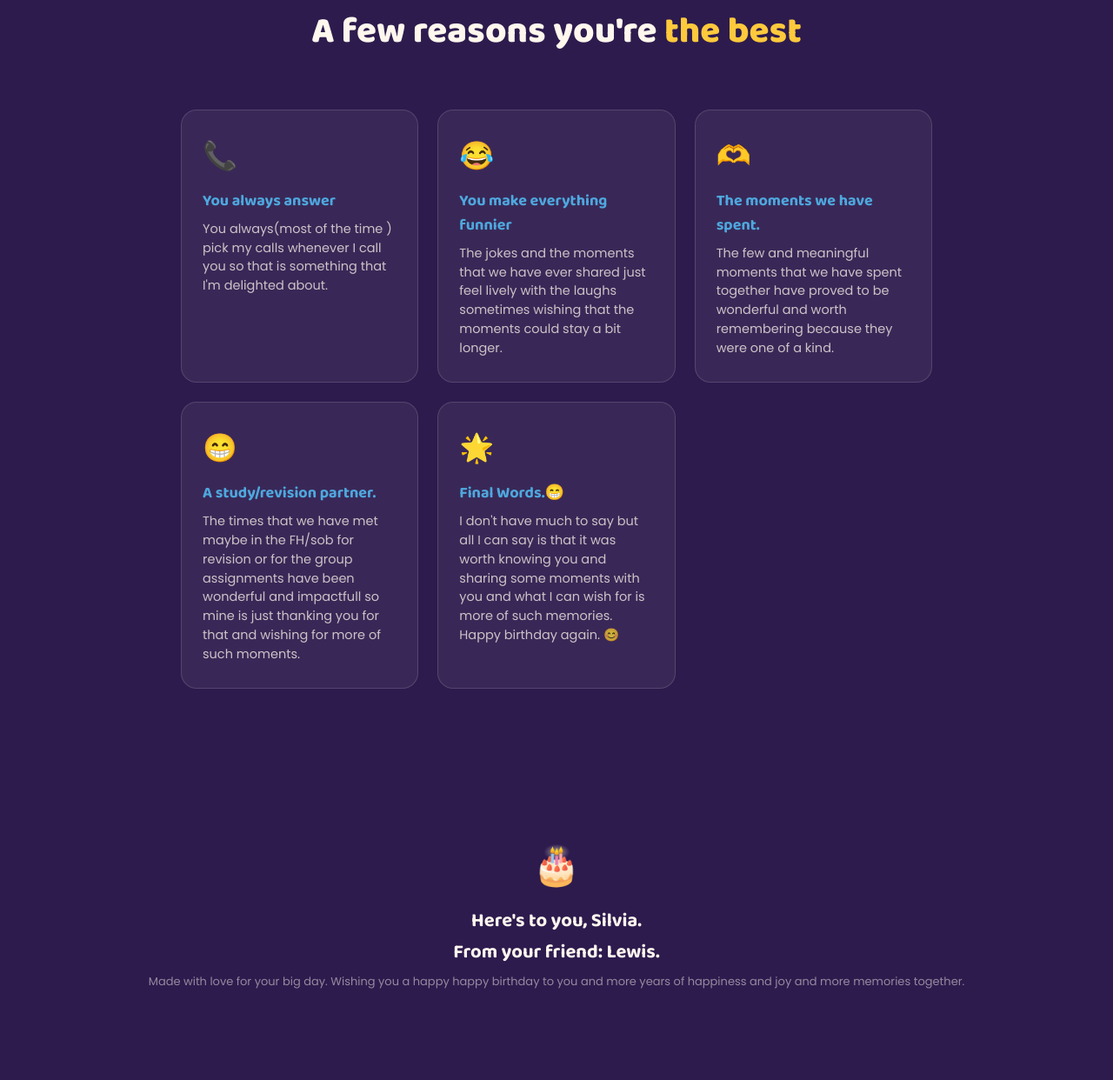
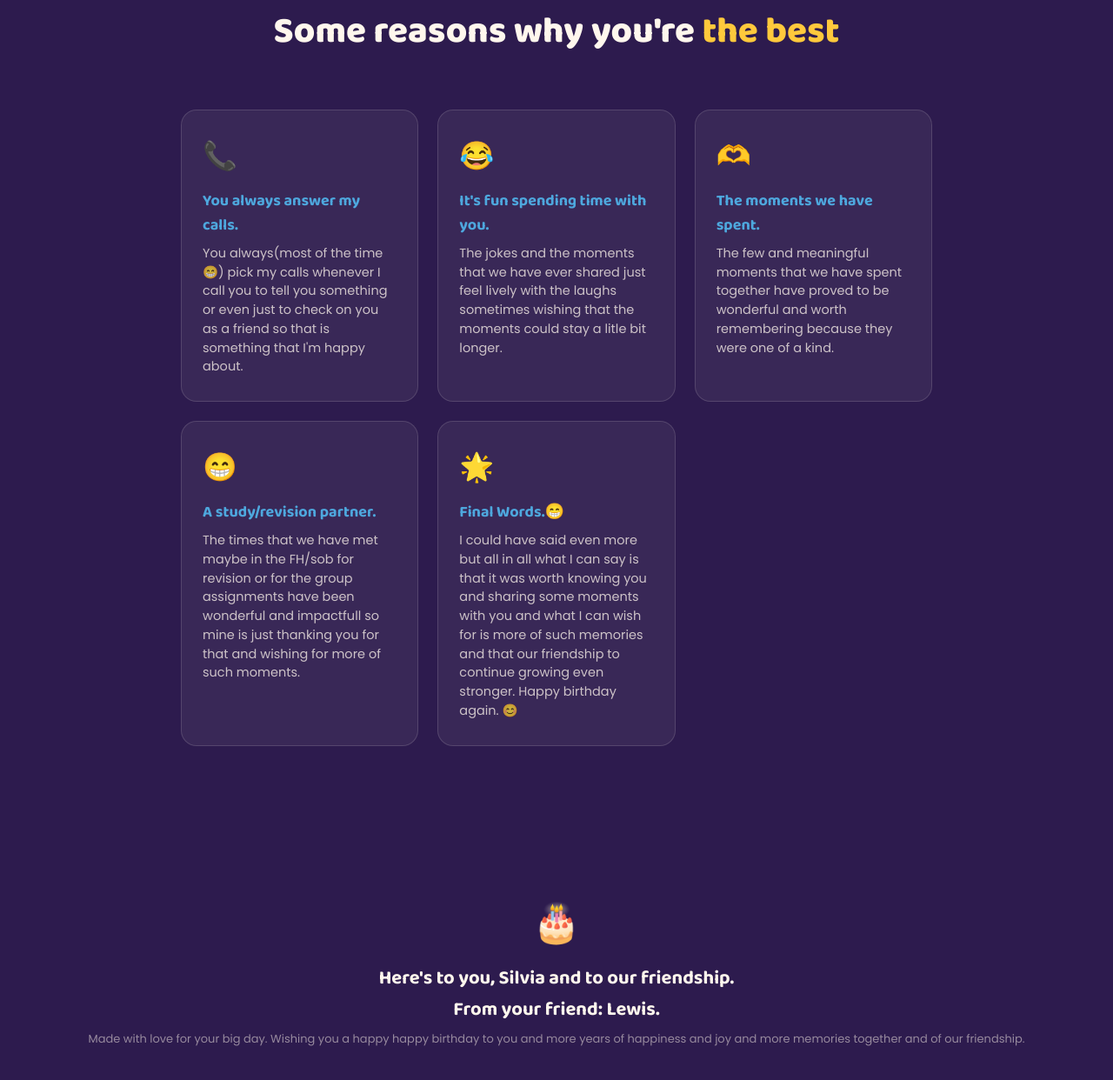
Before and after one commit to Siwels26/Birthday-Project, a plain HTML site: page index.html in a window 1280 px wide. Shown: the part 1746-2988 px from the top of the page at 87% size. Before the commit the page ends 2945 px from the top, so only its background shows below. Drawn offline with Linux system fonts and the light colour scheme.

Commit message:
Update index.html

```diff
--- a/index.html
+++ b/index.html
@@ -313,23 +313,23 @@
 
 <section class="message">
   <div class="card-label">A little note for you.</div>
-  <p>Silvia, I don't have much but all I can say is that one of the good things that have ever happened to me is knowing you and having the chance to be your friend. You're the friend who one would wish to have and share memories together.</p>
-  <p>So today, I hope you feel exactly as loved as you make everyone around you feel. Eat the cake first. Take the day off. You've earned it. Enjoy your day.</p>
+  <p>Silvia what I can say is that one of the good things that have ever happened to me is knowing you and having the chance to be your friend. You're the friend one would wish for and to share memories with.</p>
+  <p>So today, I hope you feel exactly as loved as you make everyone around you feel. Eat the cake first. Take the day off. You've earned it. Enjoy your day. Wishing you nothing but the best as you turn an year older.</p>
   <div class="signature">Happy Birthday, best friend. 💛</div>
 </section>
 
 <section class="reasons">
-  <h2>A few reasons you're <span>the best</span></h2>
+  <h2>Some reasons why you're <span>the best</span></h2>
   <div class="grid">
     <div class="reason-card">
       <span class="emoji">📞</span>
-      <h3>You always answer</h3>
-      <p>You always(most of the time ) pick my calls whenever I call you so that is something that I'm delighted about.</p>
+      <h3>You always answer my calls.</h3>
+      <p>You always(most of the time 😁) pick my calls whenever I call you to tell you something or even just to check on you as a friend so that is something that I'm happy about.</p>
     </div>
     <div class="reason-card">
       <span class="emoji">😂</span>
-      <h3>You make everything funnier</h3>
-      <p>The jokes and the moments that we have ever shared just feel lively with the laughs sometimes wishing that the moments could stay a bit longer.</p>
+      <h3>It's fun spending time with you.</h3>
+      <p>The jokes and the moments that we have ever shared just feel lively with the laughs sometimes wishing that the moments could stay a litle bit longer.</p>
     </div>
     <div class="reason-card">
       <span class="emoji">🫶</span>
@@ -344,16 +344,16 @@
     <div class="reason-card">
       <span class="emoji">🌟</span>
       <h3>Final Words.😁</h3>
-      <p>I don't have much to say but all I can say is that it was worth knowing you and sharing some moments with you and what I can wish for is more of such memories. Happy birthday again. 😊</p>
+      <p>I could have said even more but all in all what I can say is that it was worth knowing you and sharing some moments with you and what I can wish for is more of such memories and that our friendship to continue growing even stronger. Happy birthday again. 😊</p>
     </div>
   </div>
 </section>
 
 <footer>
   <div class="cake">🎂</div>
-  <p>Here's to you, Silvia.</p>
+  <p>Here's to you, Silvia and to our friendship.</p>
   <p>From your friend: Lewis.</p>
-  <span>Made with love for your big day. Wishing you a happy happy birthday to you and more years of happiness and joy and more memories together.</span>
+  <span>Made with love for your big day. Wishing you a happy happy birthday to you and more years of happiness and joy and more memories together and of our friendship.</span>
 </footer>
 
 <script>
```
